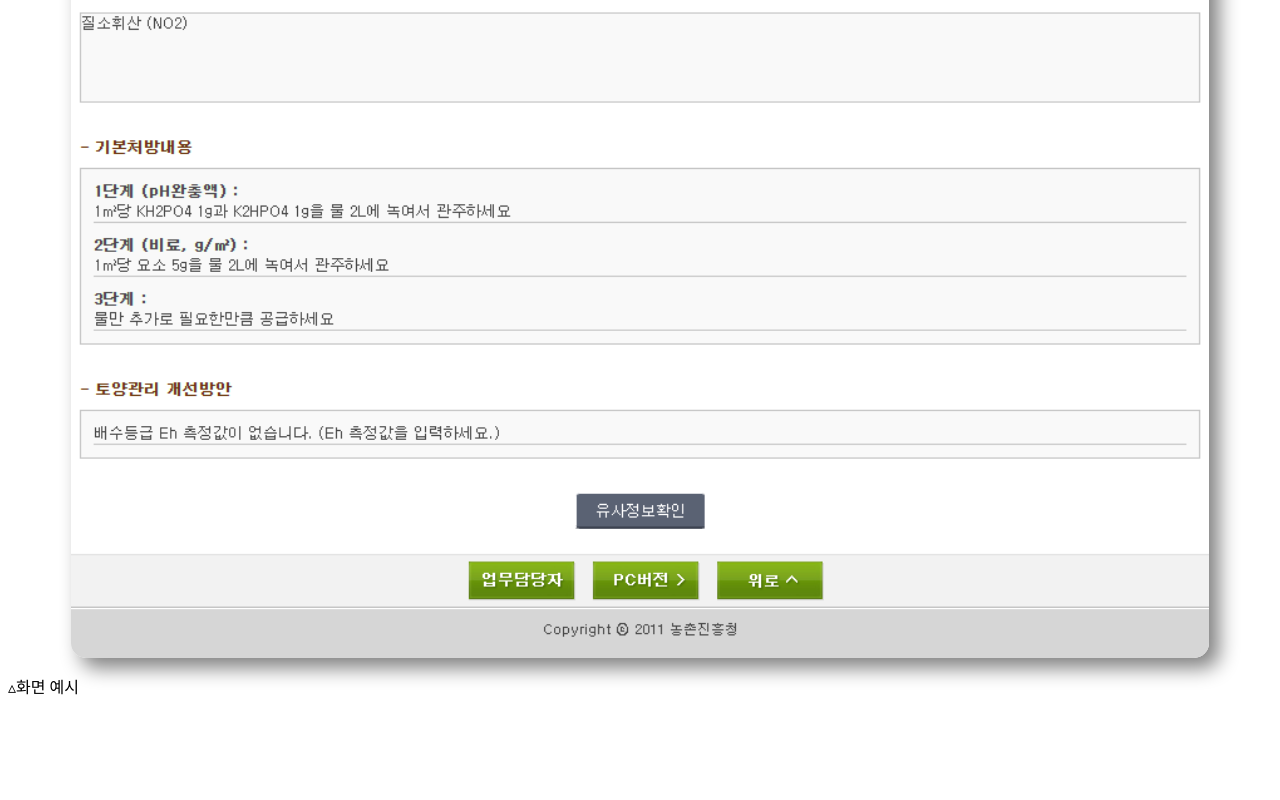
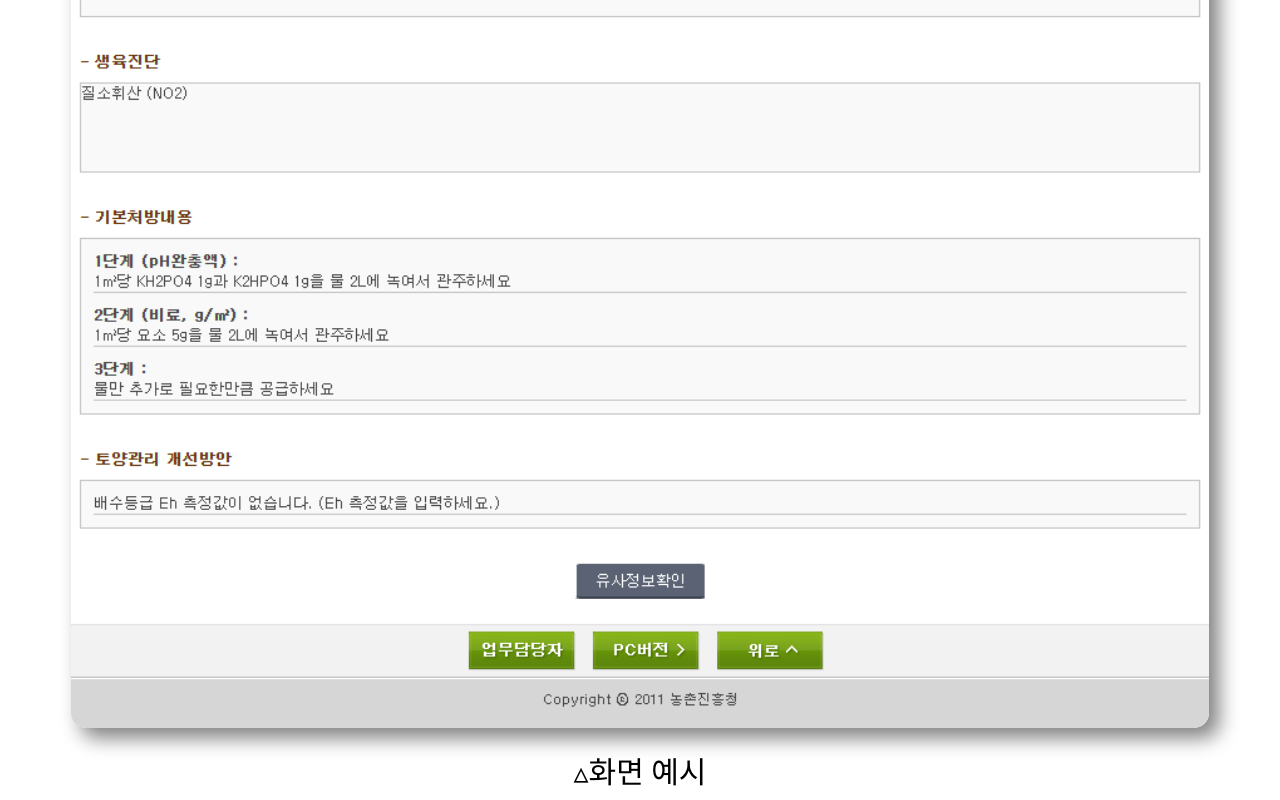
Before and after one commit to soilchem/Result, a plain HTML site: page index.html in a window 1280 px wide. Shown: the part 523-1323 px from the top of the page. Before the commit the page ends 1237 px from the top, so only its background shows below. Drawn offline with Linux system fonts and the light colour scheme; a web font is replaced by a local one.

Commit message:
Update index.html

```diff
--- a/index.html
+++ b/index.html
@@ -20,6 +20,7 @@
         margin: auto;
         display: block;
         width: fit-content;
+        font-size : 80px;
     }
 
     .img {
@@ -29,6 +30,12 @@
         border-radius: 15px;
         box-shadow: 10px 10px 20px gray;
 
+    }
+    .subtitle {
+        margin: auto;
+        display: block;
+        width: fit-content;
+        font-size : 30px;
     }
 
     .space {
@@ -40,7 +47,8 @@
     <h1 class="title">현장진단 처방결과</h1>
     <div class="space"></div>
     <img src="./Prescription.png" class="img">
-    <p>▵화면 예시</p>
+     <div class="space"></div>
+    <p class="subtitle">▵화면 예시</p>
 
 </body>
 
```
